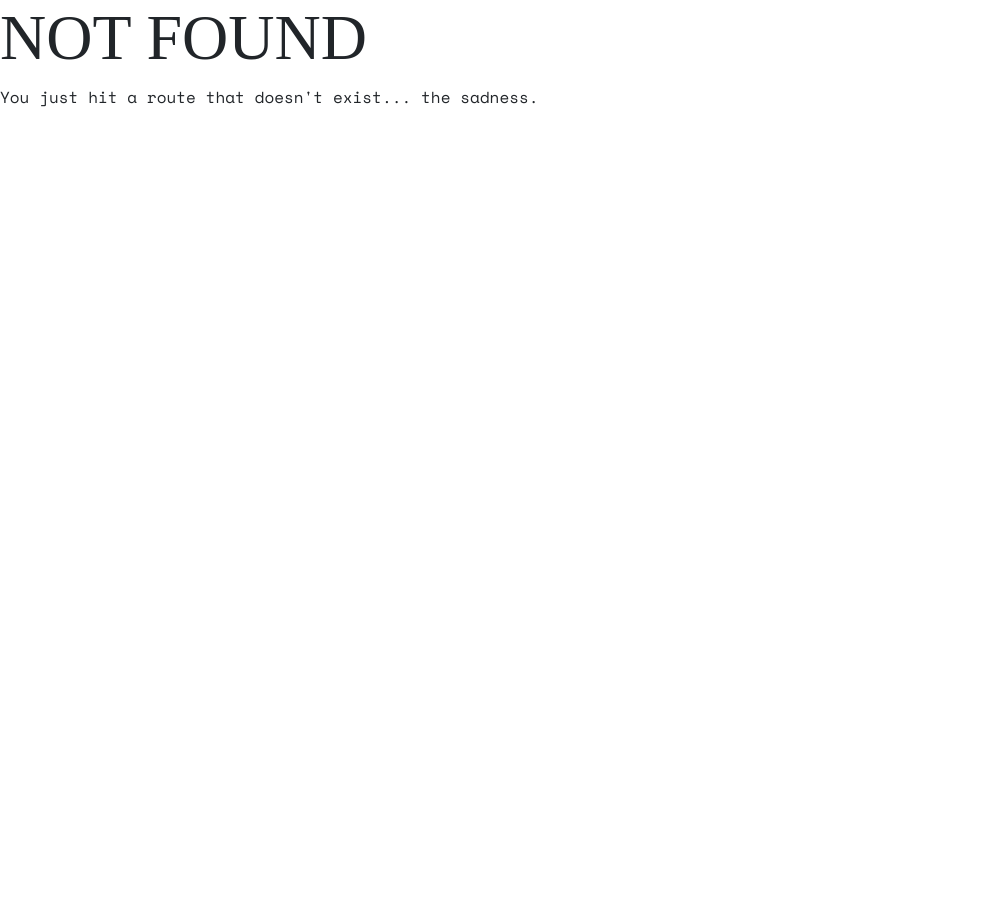
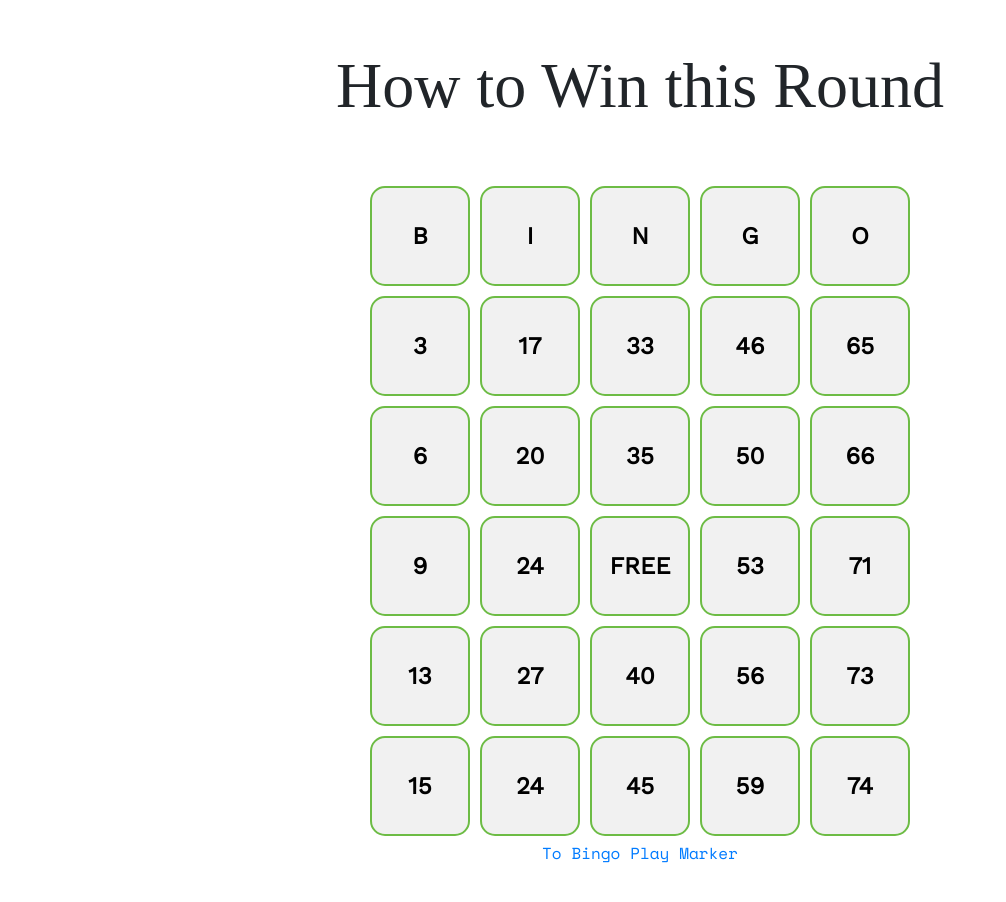
Before and after one commit to 7hillsbrewingco/bingo-7-hills, a Gatsby site: page /bingo-card in a window 1280 px wide. Before the commit this address had no page. Shown: the whole page, without its empty margins (0-1006 px from the left). Before the commit the page ends 800 px from the top, so only its background shows below. Built offline with nearby package versions, Linux system fonts and the light colour scheme; Gatsby itself is replaced by a stand-in of ours; a web font is replaced by a local one.

Commit message:
Added Bingo Card

```diff
--- /dev/null
+++ b/src/pages/bingo-card.js
@@ -0,0 +1,111 @@
+import React from "react"
+import { Link } from "gatsby"
+import Layout from "../components/layout"
+import B from "../components/B/b"
+import I from "../components/I/i"
+import N from "../components/N/n"
+import G from "../components/G/g"
+import O from "../components/O/o"
+import B3 from "../components/b/b3"
+import I17 from "../components/I/i17"
+import N33 from "../components/N/n33"
+import G46 from "../components/G/g46"
+import O65 from "../components/O/o65"
+import B6 from "../components/b/b6"
+import I20 from "../components/I/i20"
+import N35 from "../components/N/n35"
+import G50 from "../components/G/g50"
+import O66 from "../components/O/o66"
+import B9 from "../components/b/b9"
+import I24 from "../components/I/i24"
+import G53 from "../components/G/g53"
+import O71 from "../components/O/o71"
+import B13 from "../components/b/b13"
+import I27 from "../components/I/i27"
+import N40 from "../components/N/n40"
+import G56 from "../components/G/g56"
+import O73 from "../components/O/o73"
+import B15 from "../components/b/b15"
+import I28 from "../components/I/i28"
+import N45 from "../components/N/n45"
+import G59 from "../components/G/g59"
+import O74 from "../components/O/o74"
+
+class Button extends React.Component {
+  render() {
+    return (
+      <Layout>
+        <div className="container-fluid">
+          <section className="text-center pb-5">
+            <div className="row py-5">
+              <div className="col">
+                <h1>How to Win this Round</h1>
+              </div>
+            </div>
+            <div className="row">
+              <div className="col">
+                <B />
+                <I />
+                <N />
+                <G />
+                <O />
+              </div>
+            </div>
+            <div className="row">
+              <div className="col">
+                <B3 />
+                <I17 />
+                <N33 />
+                <G46 />
+                <O65 />
+              </div>
+            </div>
+            <div className="row">
+              <div className="col">
+                <B6 />
+                <I20 />
+                <N35 />
+                <G50 />
+                <O66 />
+              </div>
+            </div>
+            <div className="row">
+              <div className="col">
+                <B9 />
+                <I24 />
+                <button className="letterDisplay">FREE</button>
+                <G53 />
+                <O71 />
+              </div>
+            </div>
+            <div className="row">
+              <div className="col">
+                <B13 />
+                <I27 />
+                <N40 />
+                <G56 />
+                <O73 />
+              </div>
+            </div>
+            <div className="row">
+              <div className="col">
+                <B15 />
+                <I28 />
+                <N45 />
+                <G59 />
+                <O74 />
+              </div>
+            </div>
+            <div className="row">
+              <div className="col">
+               <Link to="/">To Bingo Play Marker</Link>
+              </div>
+            </div>
+          </section>
+        </div>
+      </Layout>
+    )
+  }
+}
+
+export default Button
--- a/src/pages/index.js
+++ b/src/pages/index.js
@@ -1,4 +1,5 @@
 import React from "react"
+import { Link } from "gatsby"
 import Layout from "../components/layout"
 import Brow from "../components/B/allBrow"
 import Irow from "../components/I/allIrow"
@@ -26,6 +27,11 @@ class Button extends React.Component {
                 <Orow />
               </div>
             </div>
+            <div className="row">
+              <div className="col">
+               <Link to="bingo-card">Bingo Card</Link>
+              </div>
+            </div>
           </section>
         </div>
       </Layout>
```
